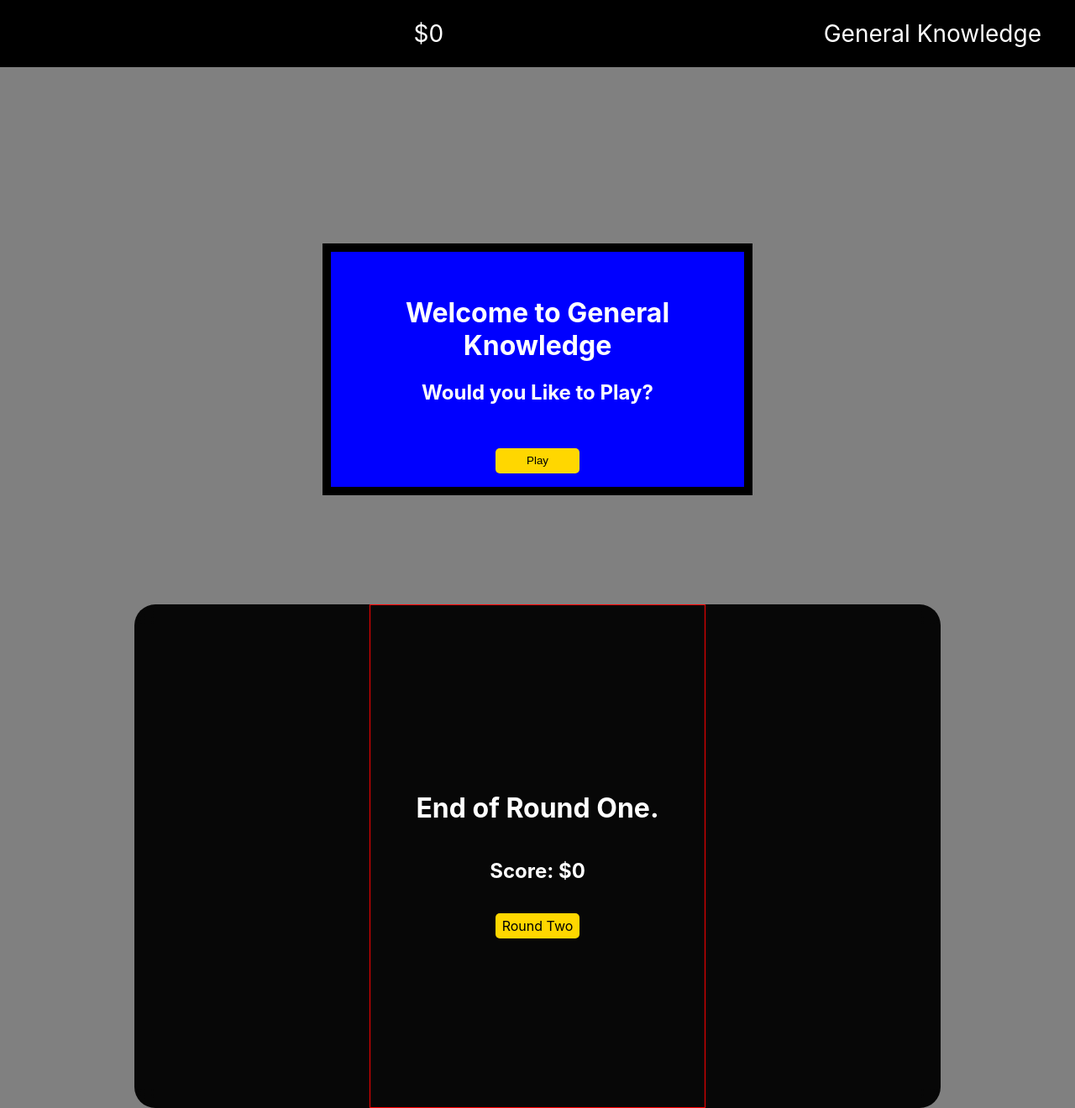
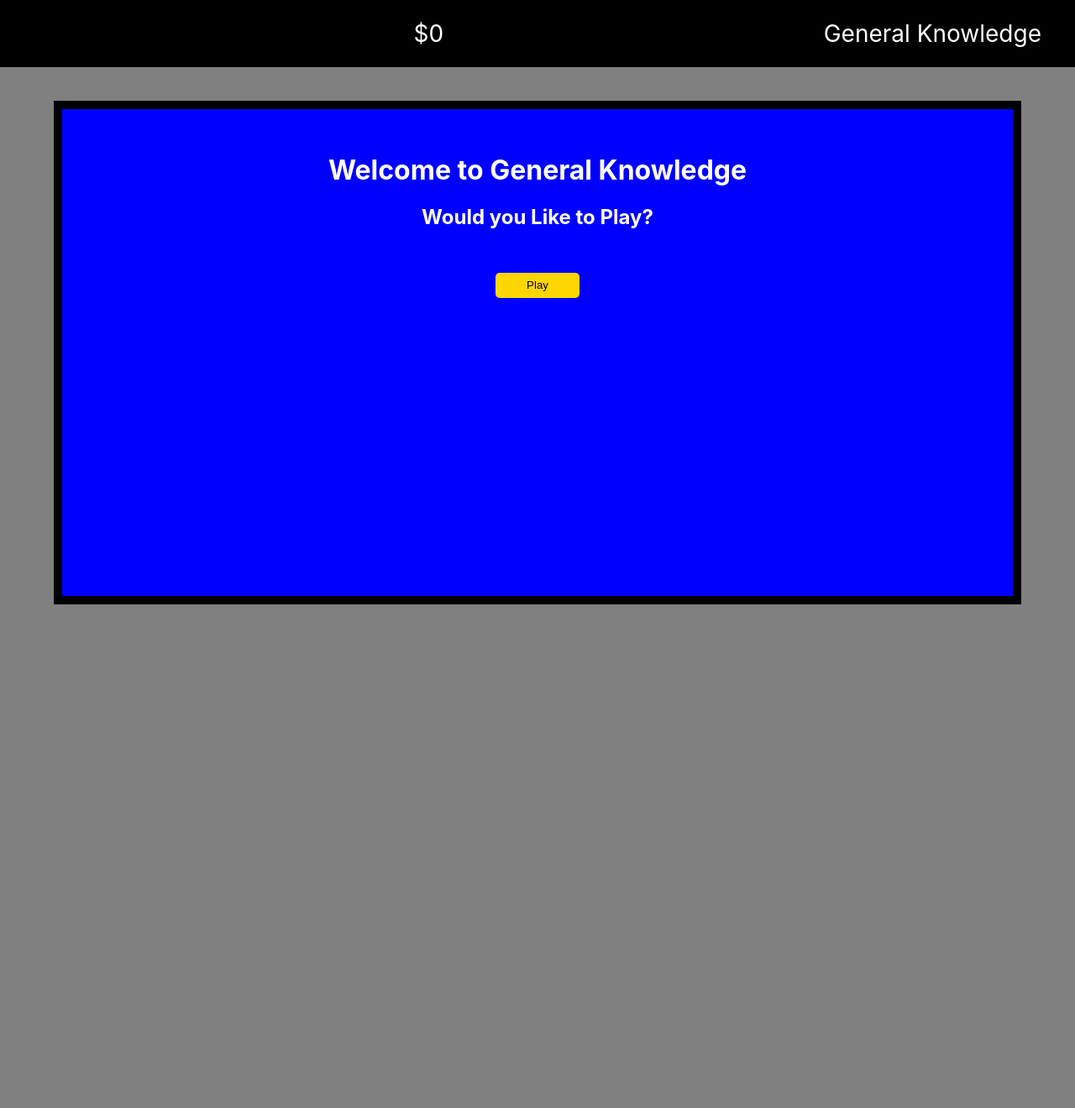
Before and after one commit to SJellen/generalknowledge, a Next.js app: page / in a window 1280 px wide. Shown: the whole page at 84% size. After the commit the page ends 800 px from the top, so only its background shows below. Built offline with nearby package versions, Linux system fonts and the light colour scheme.

Commit message:
work to make start, transiistions look similar

```diff
--- a/context/GameContext.js
+++ b/context/GameContext.js
@@ -11,7 +11,7 @@ function GameContextProvider({ children }) {
 
     const [isStart, setIsStart] = useState(true)
     const [username, setUsername] = useState('')
-    const [selectedQuestions, setSelectedQuestions] = useState(30)
+    const [selectedQuestions, setSelectedQuestions] = useState(0)
     const [score, setScore] = useState(0)
     const [cost, setCost] = useState(0)
     const [answerResult, setAnswerResult] = useState()
--- a/styles/RoundTransition.module.scss
+++ b/styles/RoundTransition.module.scss
@@ -1,11 +1,11 @@
 
 
 .container {
-    width: 75%;
-    height: 75vh;
-    margin: 0 auto;
-    background-color: rgba(0, 0, 0, .95);
-    backdrop-filter: blur(10px);
+    margin: 7.5rem auto 0 auto;
+    width: 90%;
+    height: auto;
+    background-color: blue;
+
     color: white;
     border-radius: 25px;
     display: flex;
@@ -16,15 +16,19 @@
 }
 
 .textContainer {
-    border: 1px solid red;
-    width: 400px;
-    height: 100%;
+    border: 10px solid black;
+    background-color: rgba(0, 0, 0, .85);
+    backdrop-filter: blur(15px);
+    border-radius: 15px;
+    width: 100%;
+    height: 75vh;
+    margin:0 auto;
     display: flex;
     justify-content: center;
     flex-direction: column;
     align-items: center;
 
-    margin: 0 auto 0 auto;
+
 
 
 
--- a/styles/Start.module.scss
+++ b/styles/Start.module.scss
@@ -1,9 +1,9 @@
 
 .container {
     // background-color: silver;
-    margin: 10rem auto 0 auto;
-    width: 80%;
-    height: 70vh;
+    margin: 7.5rem auto 0 auto;
+    width: 90%;
+    height: auto;
     display: flex;
     align-items: center;
 
@@ -12,8 +12,8 @@
 .wordbox {
     background-color: blue;
     border: 10px solid black;
-    width: 50%;
-    height: 300px;
+    width: 100%;
+    height: 75vh;
     margin:0 auto;
     padding-top: 2rem;
     text-align: center;
@@ -23,9 +23,12 @@
 .inputBox {
     background-color: blue;
     border: 10px solid black;
-    width: 400px;
-    height: 300px;
-    margin: 0 auto;
+    width: 100%;
+    height: 75vh;
+    margin:0 auto;
+    padding-top: 2rem;
+    text-align: center;
+    color: white;
     padding: 2rem;
     display: flex;
     justify-content: center;
@@ -61,9 +64,12 @@
 .roundOneLink {
     background-color: blue;
     border: 10px solid black;
-    width: 400px;
-    height: 300px;
-    margin: 0 auto;
+    width: 100%;
+    height: 75vh;
+    margin:0 auto;
+    padding-top: 2rem;
+    text-align: center;
+    color: white;
     padding: 2rem;
     display: flex;
     justify-content: center;
```
